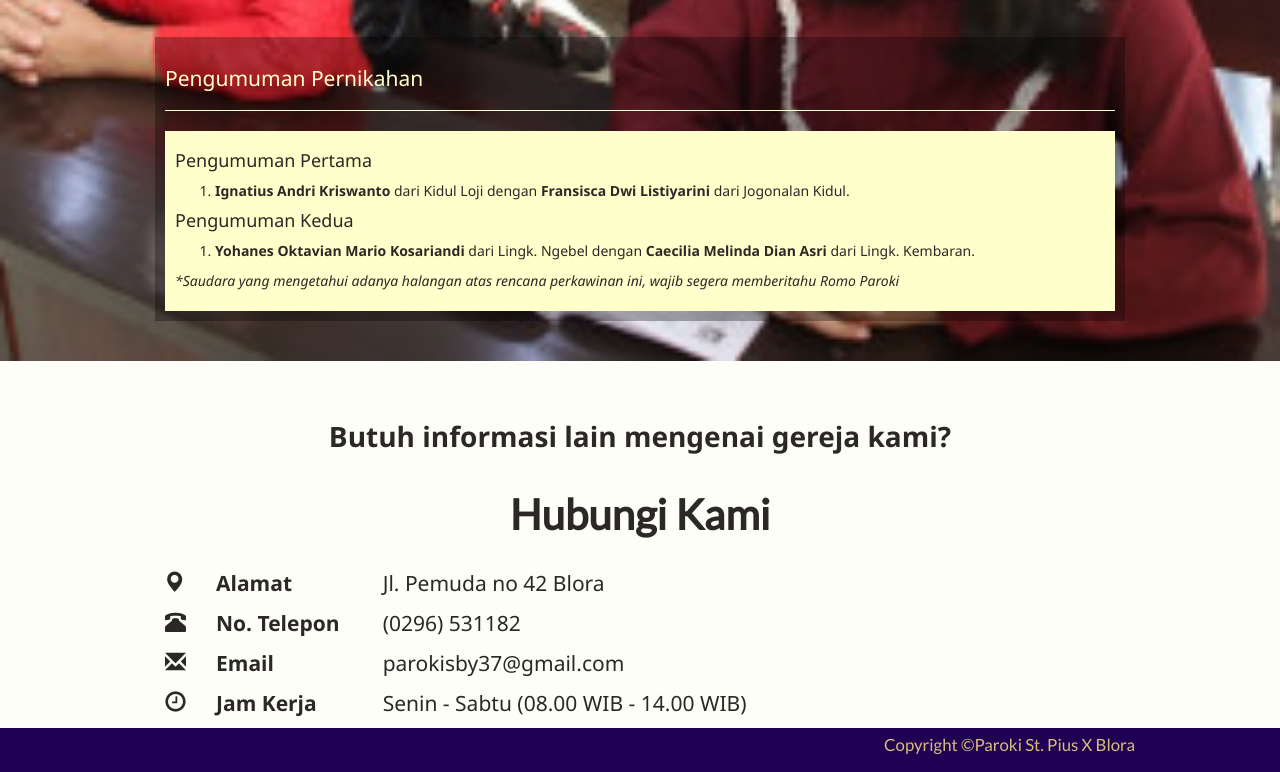
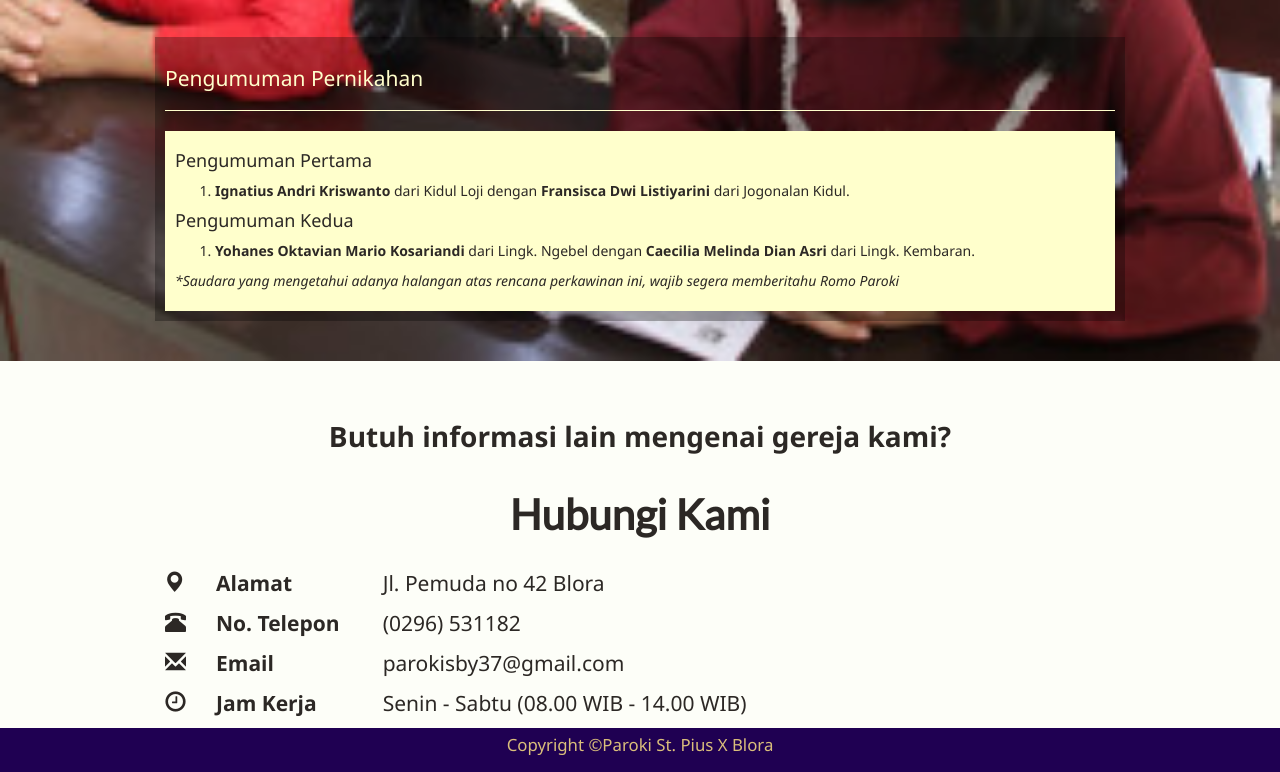
Before and after one commit to penzzzluv/uas_menpro_sj, a plain HTML site: page index.html in a window 1280 px wide. Shown: the part 2275-3047 px from the top of the page. Drawn offline with nearby package versions, Linux system fonts and the light colour scheme.

Commit message:
Update custom.css
Mengubah tata letak footer dan mengubah jenis font footer

```diff
--- a/css/custom.css
+++ b/css/custom.css
@@ -495,11 +495,11 @@ body, html {
 .footer {
   max-width: 1000px;
   width: auto;
-  font-family: 'Lato', sans-serif;
+  font-family:'Segoe UI', Tahoma, Geneva, Verdana, sans-serif ;
   color: #DABE7B !important;
   font-size: 120%;
   padding: 5px;
-  text-align: right;
+  text-align: center;
   margin: 0 auto;
 }
 
```
